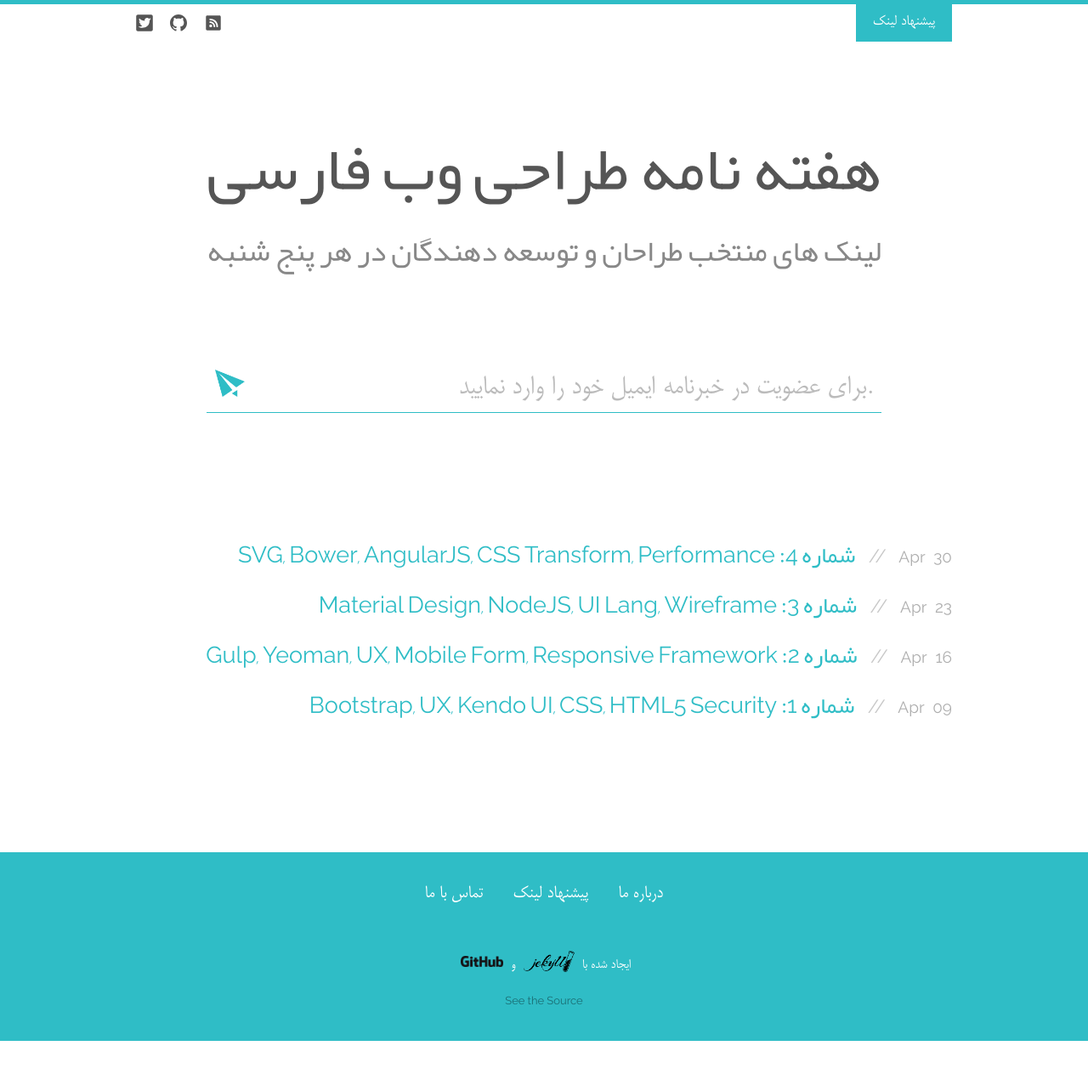
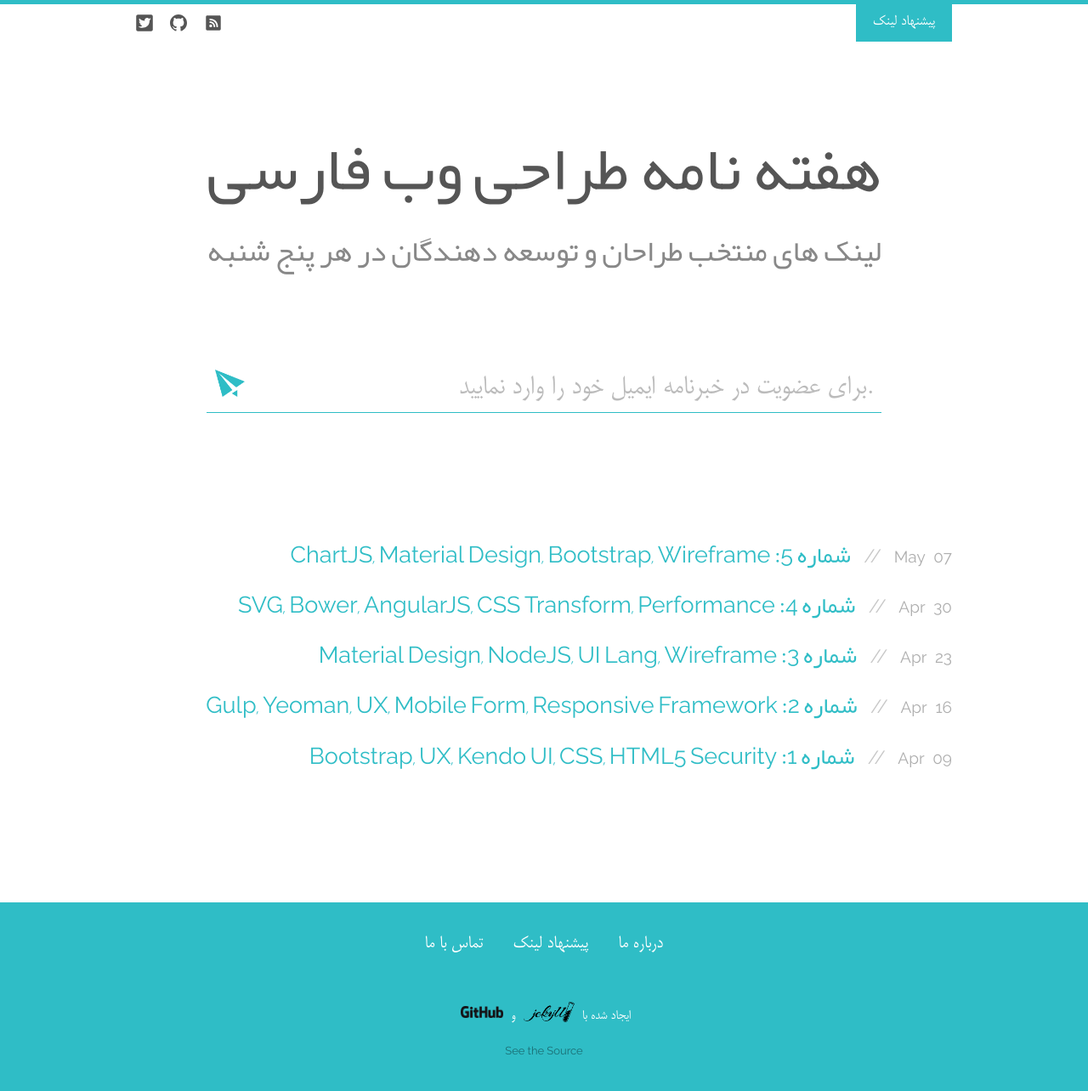
Before and after one commit to reyhoun/ui.toread, a Jekyll site: the page built from index.html, in a window 1280 px wide. Shown: the whole page at 85% size. Built offline with Jekyll 4.4.1, drawn with Linux system fonts in a browser that asks for light colours; before the commit the page ends 1225 px from its top, so only the background shows below that; grey boxes are pictures that could not be loaded.

Commit message:
Publish: Issue 5

```diff
--- a/issue/005/index.md
+++ b/issue/005/index.md
@@ -1,7 +1,7 @@
 ---
 layout: issue
-title: "شماره 5"
+title: "شماره 5: ChartJS, Material Design, Bootstrap, Wireframe"
 date:   2015-05-07 12:41:12
 issue: "005"
-published: false
+published: true
 ---
```
Also changed, not shown: mail/005.md (added, +6 -0 lines).
